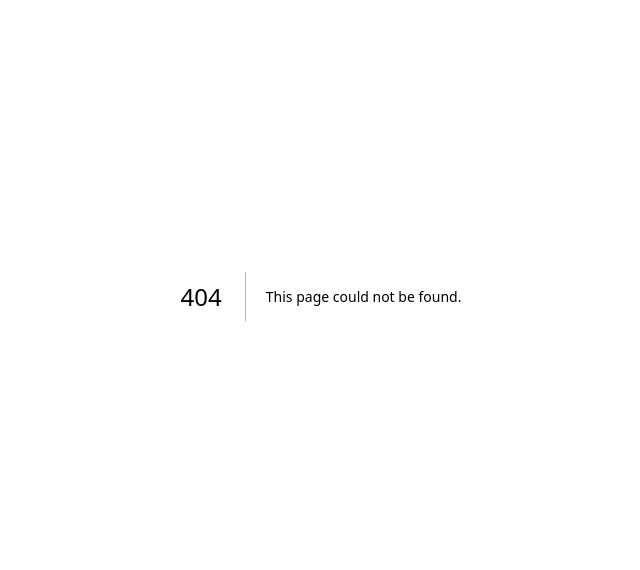
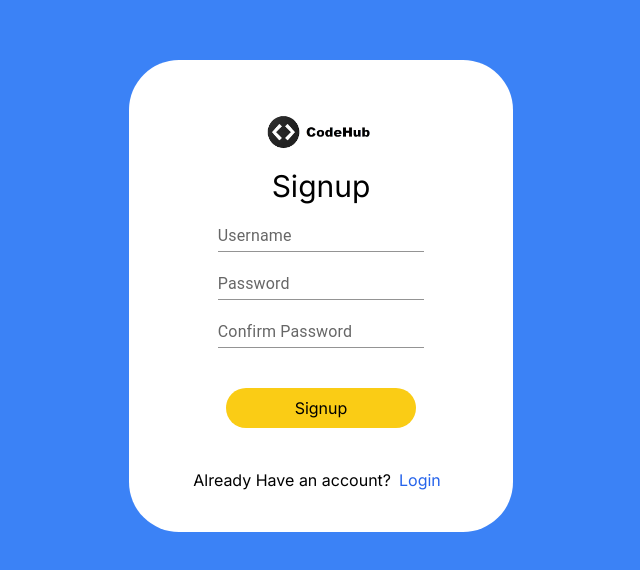
Before and after one commit to krystixz/test, a Next.js app: page /signup in a window 1280 px wide. Before the commit this address had no page. Shown: the part 104-674 px from the top of the page, without its empty margins (319-959 px from the left). Built offline with nearby package versions, Linux system fonts and the light colour scheme.

Commit message:
added navbar and login , signup page

```diff
--- /dev/null
+++ b/src/app/signup/page.tsx
@@ -0,0 +1,41 @@
+import Link from "next/link";
+import logo from "../../../public/images/logo.png";
+import Image from "next/image";
+import { TextField } from "@mui/material";
+export default function Login() {
+  return (
+    <div className="bg-blue-500 h-screen flex justify-center items-center">
+      <div className="bg-white w-[30%] text-black p-5 flex flex-col justify-center items-center rounded-[50px] py-10">
+        <Image src={logo} alt="logo" className="w-[40%] h-auto" />
+        <h1 className="text-3xl">Signup</h1>
+        <TextField
+          label="Username"
+          variant="standard"
+          className="my-5 w-[60%]"
+        />
+        <TextField
+          label="Password"
+          variant="standard"
+          className="my-5 w-[60%]"
+        />
+        <TextField
+          label="Confirm Password"
+          variant="standard"
+          className="my-5 w-[60%]"
+        />
+        <button className="bg-yellow-400 px-[20%] py-2 rounded-[20px] my-10">
+          Signup
+        </button>
+
+        <p>
+          Already Have an account?
+          <span>
+            <Link href="/login" className="text-blue-600 px-2">
+              Login
+            </Link>
+          </span>
+        </p>
+      </div>
+    </div>
+  );
+}
--- /dev/null
+++ b/src/components/Navbar.tsx
@@ -0,0 +1,39 @@
+"use client";
+import Image from "next/image";
+import Link from "next/link";
+import logo from "../../public/images/logo.png";
+import { useRouter } from "next/navigation";
+
+export default function Navbar() {
+  const router = useRouter();
+  function handleClick() {
+    router.push("/login");
+  }
+  function handleClickLogo() {
+    router.push("/");
+  }
+  return (
+    <div className="bg-white flex text-black fixed w-screen">
+      <div onClick={handleClickLogo} className=" hover:cursor-pointer">
+        <Image src={logo} alt="logo" style={{ width: "30%", height: "auto" }} />
+      </div>
+      <div className="ml-auto text-[18px] flex justify-center items-center px-5">
+        <Link href="/" className="px-3 font-medium hover:font-bold ">
+          Home
+        </Link>
+        <Link href="/about" className="px-3 font-medium hover:font-bold">
+          About
+        </Link>
+        <Link href="/contact" className="px-3 font-medium hover:font-bold">
+          Contact
+        </Link>
+        <button
+          className="bg-blue-500 text-white rounded-[20px] px-5 py-2 mx-5 hover:bg-blue-700 transition-colors"
+          onClick={handleClick}
+        >
+          Login
+        </button>
+      </div>
+    </div>
+  );
+}
```
Also changed, not shown: public/images/logo.png (added), 1 other file (tests, documents, lock files or other folders).
